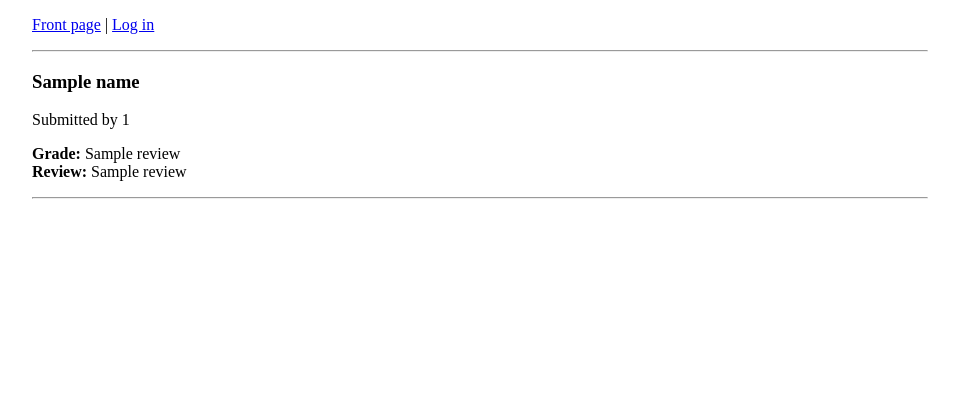
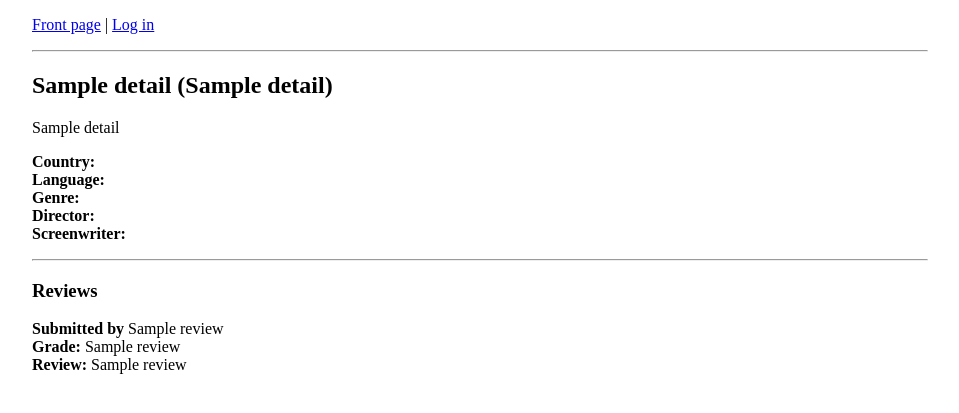
Before and after one commit to german-zarate/film-view-app, a Flask app: template templates/film.html in a window 1280 px wide. Shown: the top 413 px of the page, without its empty margins (160-1119 px from the left). Run offline with Flask 2, Linux system fonts and the light colour scheme; the template is opened without the code that fills it: most values are stand-ins (such as "Sample title", 1, 10 or a date in 2020).

Commit message:
Add more detail to the film page

```diff
--- a/films.py
+++ b/films.py
@@ -4,6 +4,11 @@ import users
 def get_list():
     sql = "SELECT id, name, description, year FROM films"
     result = db.session.execute(sql)
+    return result.fetchall()
+
+def get_details(id):
+    sql = "SELECT id, name, description, year FROM films WHERE id=:id"
+    result = db.session.execute(sql, {"id":id})
     return result.fetchall()
 
 def get_name(id):
--- a/routes.py
+++ b/routes.py
@@ -57,9 +57,9 @@ def new_film():
 
 @app.route("/film/<int:id>")
 def film(id):
-    name = films.get_name(id)
     review_list = reviews.get_list(id)
-    return render_template("film.html", name=name, id=id, reviews=review_list)
+    film_list = films.get_details(id)
+    return render_template("film.html", id=id, reviews=review_list, details=film_list)
 
 @app.route("/film/<int:id>/new_review", methods=["get","post"])
 def new_review(id):
--- a/templates/film.html
+++ b/templates/film.html
@@ -1,20 +1,41 @@
 {% extends "layout.html" %}
 {% block title %}Film{% endblock %}
 {% block content %}
+
+{% for detail in details %}
+<h2>{{ detail[1] }} ({{ detail[3] }}) </h2>
+<p>
+{{ detail[2] }}
+</p>
+<p>
+<!-- more details here -->
+<b>Country:</b>
+<br>
+<b>Language:</b>
+<br>
+<b>Genre:</b>
+<br>
+<b>Director:</b>
+<br>
+<b>Screenwriter:</b>
+</p>
+{% endfor %}
+
+<hr>
+<h3>Reviews</h3>
 
 {% if session.user_id %}
 <p><a href="/film/{{ id }}/new_review">Add new review</a></p>
 {% endif %}
 
-<h3>{{ name }}</h3>
-
 {% for review in reviews %}
-<p>Submitted by {{ review[0]}}</p>
-<p><b>Grade:</b> {{ review[2] }}</a>
+<p>
+<b>Submitted by</b> {{ review[1] }}
 <br>
-<b>Review:</b> {{ review[1] }}
+<b>Grade:</b> {{ review[3] }}
+<br>
+<b>Review:</b> {{ review[2] }}
 </p>
-<hr>
 {% endfor %}
 
 {% endblock %}
```
